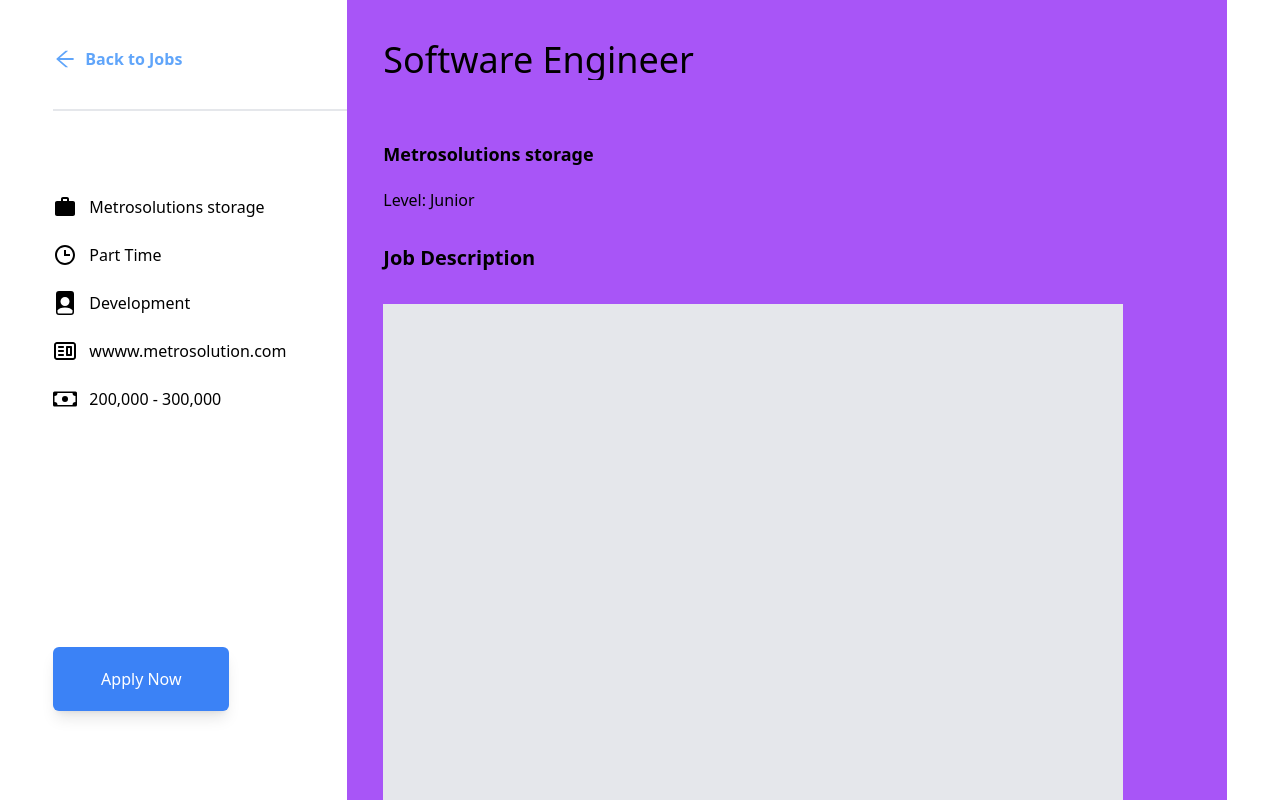
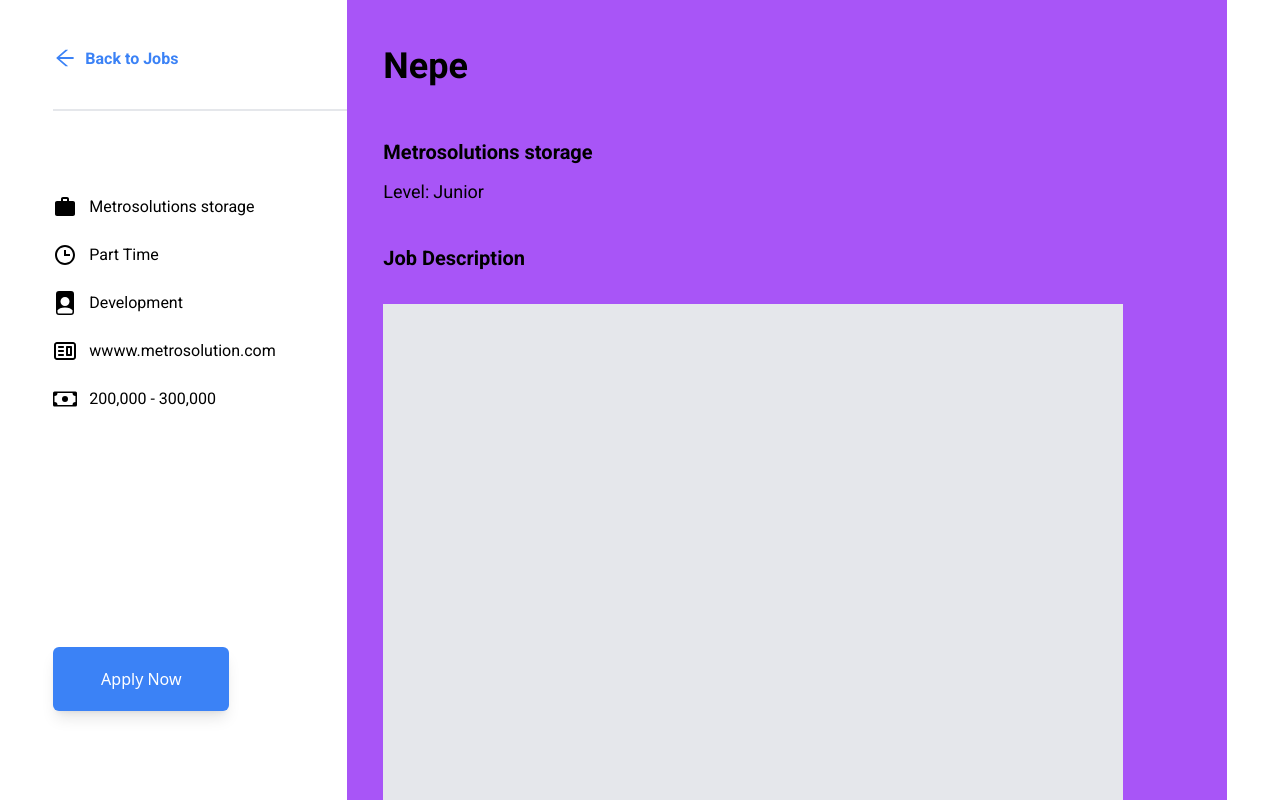
Before and after one commit to JoaquinManchenoP/Job-Board-Next.js, a Next.js app: page /listings/1 in a window 1280 px wide. Shown: the top 800 px of the page. Built offline with nearby package versions, Linux system fonts and the light colour scheme.

Commit message:
text editor

```diff
--- a/components/JobCard/JobCard.js
+++ b/components/JobCard/JobCard.js
@@ -15,7 +15,7 @@ export default function JobCard({ data }) {
                 <div className="left__side h-full w-full">
                     <div className="job__title h-2/6 w-full flex items-center">
                         <div className="job__title ml-3">
-                            <span className="text-xl">{data.position}</span>
+                            <span className="text-xl font-robto font-semibold">{data.position}</span>
                         </div>
                     </div>
                     <div className="h-4/6 w-full">
--- a/components/JobCard/JobType.js
+++ b/components/JobCard/JobType.js
@@ -5,7 +5,7 @@ export default function JobType({ jobType }) {
         <div
             className="job__type text-sm h-full w-full bg-blue-400 flex items-center justify-center rounded-md"
         >
-            <span className='text-white'>{jobType}</span>
+            <span className='text-white font-roboto '>{jobType}</span>
         </div>
 
     )
--- a/components/ListingComponents/ApplyButton/ListingContent/ListingContent.js
+++ b/components/ListingComponents/ApplyButton/ListingContent/ListingContent.js
@@ -5,22 +5,22 @@ export default function ListingContent({ content }) {
     return (
         <div className="listing___content h-screen w-11/12">
             <div className="container h-full w-full">
-                <div className="job__title h-56 w-full  flex flex-col justify-center space-y-5 ">
+                <div className="job__title h-56 w-full  flex flex-col justify-center space-y-3 ">
                     <div className="title h-24 w-full flex items-center">
-                        <span className='text-4xl overflow-hidden'>{content.position}</span>
+                        <span className='text-4xl overflow-hidden font-roboto font-bold'>Nepe</span>
                     </div>
-                    <div className="company pt-3">
-                        <span className='text-lg font-bold'>
+                    <div className="company pt-3 font-roboto">
+                        <span className='text-xl font-semibold'>
                             {content.employerName}
                         </span>
                     </div>
-                    <div className="experience space-x-1">
+                    <div className="experience space-x-1 font-roboto text-lg">
                         <span>Level:</span>
                         <span>{content.jobLevel}</span>
                     </div>
                 </div>
                 <div className="description h-full w-full space-y-8 pt-5">
-                    <span className='text-xl font-bold'>Job Description</span>
+                    <span className='text-xl font-roboto font-semibold'>Job Description</span>
                     <div className="decription__content h-5/6 w-11/12 bg-gray-200">
                     </div>
                 </div>
--- a/components/listingDetails/ListingDetails.js
+++ b/components/listingDetails/ListingDetails.js
@@ -3,13 +3,13 @@ import { MdWork } from 'react-icons/md';
 import { BiTime } from 'react-icons/bi';
 import { BsFillFilePersonFill } from 'react-icons/bs';
 import { BsCash } from 'react-icons/bs';
-import { CgFontSpacing, CgWebsite } from 'react-icons/cg';
+import { CgWebsite } from 'react-icons/cg';
 
 
 
 export default function ListingDetails({ details }) {
     return (
-        <div className="details h-full w-full space-y-4">
+        <div className="details h-full w-full space-y-4 font-roboto">
             <div className="employer h-8 w-full flex items-center space-x-3 min-w-max">
                 <div className="employer__icon">
                     <MdWork className='text-2xl' />
--- a/pages/Layout/mainLayout/Layout.js
+++ b/pages/Layout/mainLayout/Layout.js
@@ -3,7 +3,7 @@ import LevelMenu from '../../../components/levelMenu/LevelMenu'
 
 export default function Layout({ children }) {
     return (
-        <div className="h-screen w-screen flex items-center justify-center">
+        <div className="h-screen w-screen flex items-center justify-center font-roboto">
             <div className="app__container h-screen w-full md:w-[800px]">
                 <div className="menu sticky top-0 z-50 mb-3">
                     <LevelMenu />
--- a/pages/listings/[ListingId].js
+++ b/pages/listings/[ListingId].js
@@ -28,9 +28,9 @@ export default function Listing() {
                 <div className="right xs:h-[719px] sm:h-full md:h-full md:w-1/4 lg:w-1/4 xl:w-1/4 flex flex-col items-center space-y-4 ">
                     <div className="back__button h-32 w-full flex items-center mt-2 border-b-2">
                         <button className="flex space-x-2" onClick={() => router.back()}>
-                            <AiOutlineArrowLeft className='text-2xl text-blue-400' />
+                            <AiOutlineArrowLeft className='text-2xl text-blue-500' />
                             <div className="button__text">
-                                <span className='text-blue-400 font-bold'>Back to Jobs</span>
+                                <span className='text-blue-500 font-bold font-roboto'>Back to Jobs</span>
                             </div>
                         </button>
                     </div>
--- a/styles/globals.css
+++ b/styles/globals.css
@@ -1,3 +1,4 @@
+@import url('https://fonts.googleapis.com/css2?family=Oswald:wght@200;300;400;500;600;700&family=Roboto:ital,wght@0,100;0,300;0,400;0,500;0,700;0,900;1,100;1,300;1,400;1,500;1,700;1,900&display=swap');
 @tailwind base;
 @tailwind components;
 @tailwind utilities;
--- a/tailwind.config.js
+++ b/tailwind.config.js
@@ -23,6 +23,10 @@ module.exports = {
       '2xl': '1536px',
       // => @media (min-width: 1536px) { ... }
     },
+    fontFamily: {
+      'roboto': ['Roboto', 'sans-serif'],
+      'oswald': ["Oswald", 'sans-serif']
+    },
     extend: {},
   },
   plugins: [],
```
